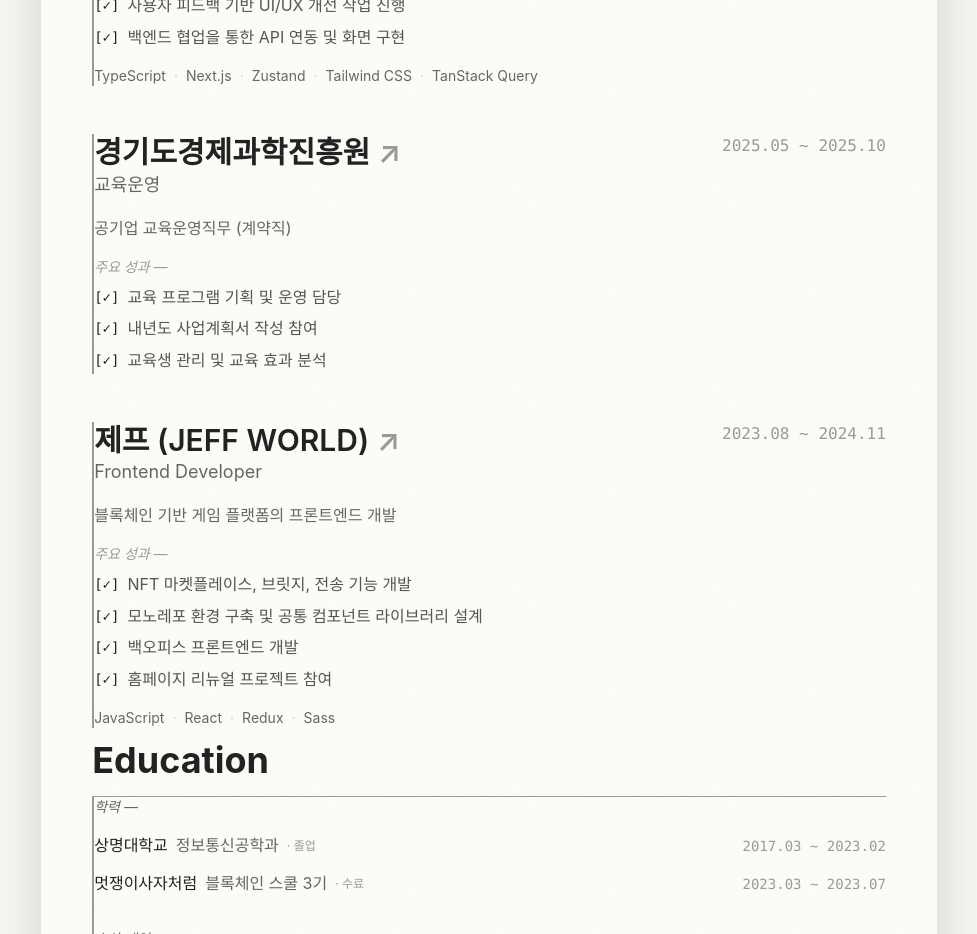
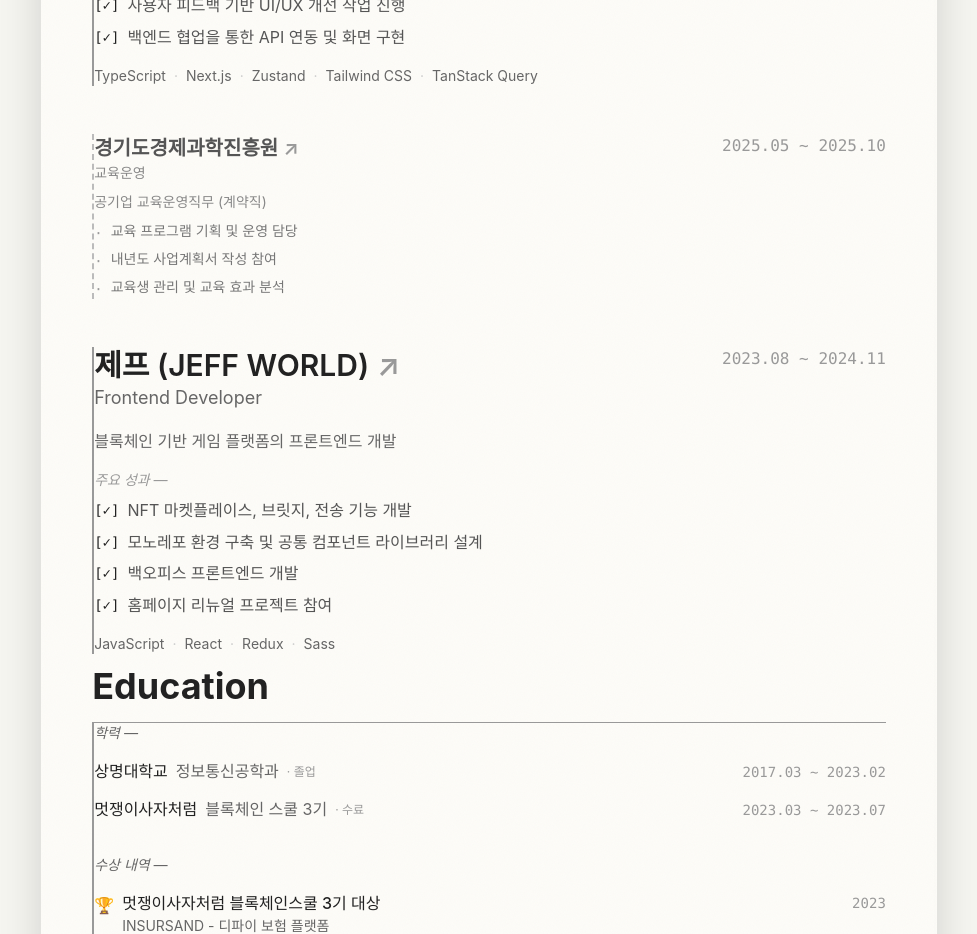
Before and after one commit to Melonisjy/resume, a Next.js app: page / in a window 1280 px wide. Shown: the part 940-1874 px from the top of the page, without its empty margins (151-1128 px from the left). Built offline with nearby package versions, Linux system fonts and the light colour scheme; a web font is replaced by a local one.

Commit message:
feat: 비개발자 경험에 대한 스타일 조정

```diff
--- a/components/Experience.tsx
+++ b/components/Experience.tsx
@@ -16,6 +16,8 @@ export default function Experience() {
           const link = "link" in exp ? exp.link : undefined;
           const tech = "tech" in exp ? exp.tech : undefined;
 
+          const isNonDev = !tech;
+
           return (
             <motion.div
               key={index}
@@ -23,26 +25,42 @@ export default function Experience() {
               whileInView={{ opacity: 1, x: 0 }}
               viewport={{ once: true }}
               transition={{ duration: 0.5, delay: index * 0.1 }}
-              className="border-l-2 border-[#999] dark:border-[#444] pl-4 md:pl-6 transition-colors duration-300"
+              className={`pl-4 md:pl-6 transition-colors duration-300 ${
+                isNonDev
+                  ? "border-l-2 border-dashed border-[#bbb] dark:border-[#555] opacity-80"
+                  : "border-l-2 border-[#999] dark:border-[#444]"
+              }`}
             >
               {/* Header */}
-              <div className="mb-4 flex flex-col gap-1 md:flex-row md:items-start md:justify-between">
+              <div className={`flex flex-col gap-1 md:flex-row md:items-start md:justify-between ${isNonDev ? "mb-2" : "mb-4"}`}>
                 <div>
                   {link ? (
                     <a
                       href={link}
                       target="_blank"
                       rel="noopener noreferrer"
-                      className="font-heading text-2xl md:text-3xl font-semibold text-[#222] dark:text-[#f5f5f0] hover:text-[#666] dark:hover:text-[#aaa] transition-colors duration-300"
+                      className={`font-heading font-semibold hover:text-[#666] dark:hover:text-[#aaa] transition-colors duration-300 ${
+                        isNonDev
+                          ? "text-lg md:text-xl text-[#555] dark:text-[#ccc]"
+                          : "text-2xl md:text-3xl text-[#222] dark:text-[#f5f5f0]"
+                      }`}
                     >
                       {exp.company[lang]} <span className="text-[#999] dark:text-[#666]">↗</span>
                     </a>
                   ) : (
-                    <h3 className="font-heading text-2xl md:text-3xl font-semibold text-[#222] dark:text-[#f5f5f0] transition-colors duration-300">
+                    <h3 className={`font-heading font-semibold transition-colors duration-300 ${
+                      isNonDev
+                        ? "text-lg md:text-xl text-[#555] dark:text-[#ccc]"
+                        : "text-2xl md:text-3xl text-[#222] dark:text-[#f5f5f0]"
+                    }`}>
                       {exp.company[lang]}
                     </h3>
                   )}
-                  <p className="text-lg text-[#666] dark:text-[#aaa] transition-colors duration-300">
+                  <p className={`transition-colors duration-300 ${
+                    isNonDev
+                      ? "text-sm text-[#888] dark:text-[#777]"
+                      : "text-lg text-[#666] dark:text-[#aaa]"
+                  }`}>
                     {exp.title[lang]}
                   </p>
                 </div>
@@ -52,21 +70,35 @@ export default function Experience() {
               </div>
 
               {/* Description */}
-              <p className="text-[#666] dark:text-[#aaa] leading-relaxed transition-colors duration-300 mb-4">
+              <p className={`leading-relaxed transition-colors duration-300 ${
+                isNonDev
+                  ? "text-sm text-[#888] dark:text-[#777] mb-2"
+                  : "text-[#666] dark:text-[#aaa] mb-4"
+              }`}>
                 {exp.description[lang]}
               </p>
 
               {/* Achievements */}
               {exp.achievements && (
-                <div className="mb-4">
-                  <p className="text-sm text-[#999] dark:text-[#666] italic mb-2 transition-colors duration-300">
-                    {t.achievementsLabel[lang]}
-                  </p>
+                <div className={isNonDev ? "mb-2" : "mb-4"}>
+                  {!isNonDev && (
+                    <p className="text-sm text-[#999] dark:text-[#666] italic mb-2 transition-colors duration-300">
+                      {t.achievementsLabel[lang]}
+                    </p>
+                  )}
                   <ul className="space-y-1.5">
                     {exp.achievements.map((achievement, i) => (
-                      <li key={i} className="flex items-start gap-2 text-[#555] dark:text-[#bbb] transition-colors duration-300">
-                        <span className="text-[#222] dark:text-[#f5f5f0] font-mono text-sm select-none mt-0.5">
-                          [✓]
+                      <li key={i} className={`flex items-start gap-2 transition-colors duration-300 ${
+                        isNonDev
+                          ? "text-sm text-[#777] dark:text-[#888]"
+                          : "text-[#555] dark:text-[#bbb]"
+                      }`}>
+                        <span className={`font-mono text-sm select-none mt-0.5 ${
+                          isNonDev
+                            ? "text-[#999] dark:text-[#666]"
+                            : "text-[#222] dark:text-[#f5f5f0]"
+                        }`}>
+                          {isNonDev ? "·" : "[✓]"}
                         </span>
                         <span>{achievement[lang]}</span>
                       </li>
```
